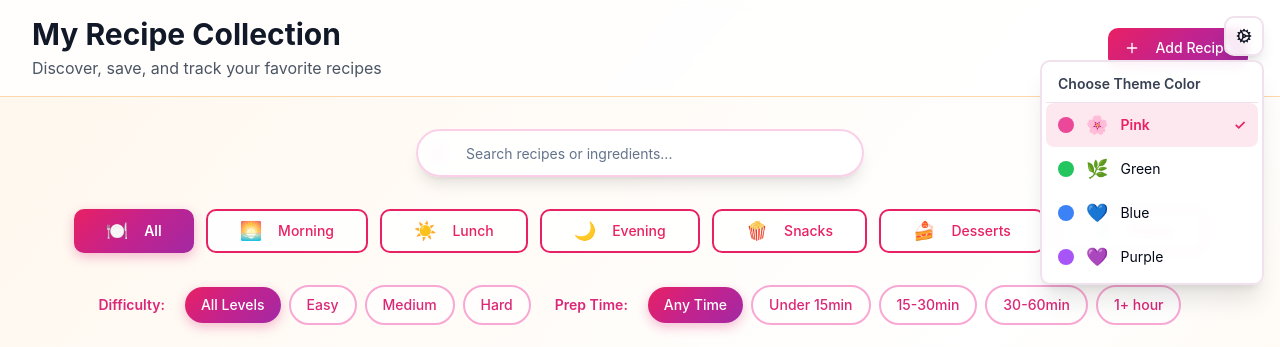
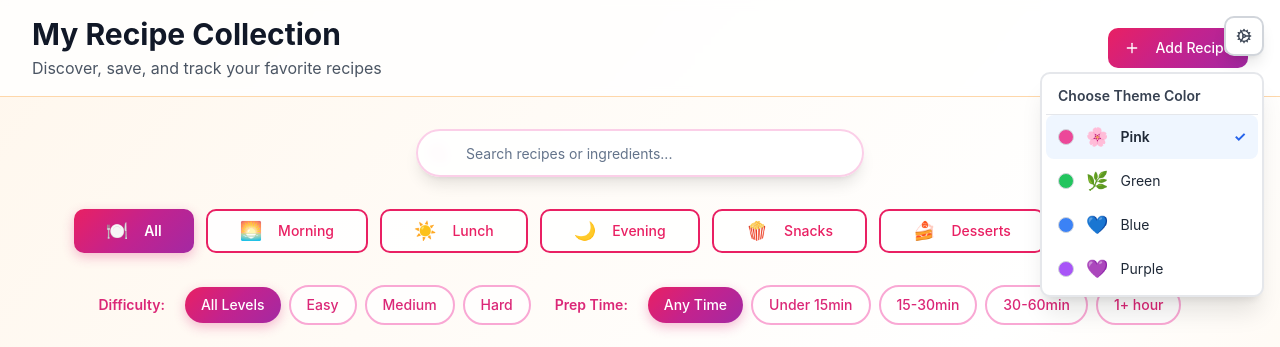
Before and after one commit to abdulbasit-dev/foodis, a React (Vite) app: page / in a window 1280 px wide. Both pictures are taken after a click on the button 1244 px from the left and 36 px from the top of the page. Shown: the top 347 px of the page. Built offline with nearby package versions, Linux system fonts and the light colour scheme.

Commit message:
Fix: Theme switcher icon not working
The cog icon wasn't triggering theme changes. This commit addresses the issue.

```diff
--- a/src/components/ThemeSwitcher.tsx
+++ b/src/components/ThemeSwitcher.tsx
@@ -33,35 +33,37 @@ const ThemeSwitcher: React.FC = () => {
         <Button
           variant="outline"
           size="icon"
-          className="fixed top-4 right-4 z-50 bg-white/90 backdrop-blur-sm border-2 hover:bg-white/95 shadow-lg"
+          className="fixed top-4 right-4 z-[9999] bg-white hover:bg-gray-50 border-2 border-gray-300 shadow-lg hover:shadow-xl transition-all duration-200"
+          onClick={() => console.log('Cog button clicked!')}
         >
-          <Cog className="h-5 w-5" />
+          <Cog className="h-5 w-5 text-gray-700" />
         </Button>
       </DropdownMenuTrigger>
       <DropdownMenuContent
-        className="w-56 bg-white/95 backdrop-blur-sm border-2 shadow-xl z-50"
+        className="w-56 bg-white border-2 border-gray-200 shadow-xl z-[9999] mt-2"
         align="end"
+        sideOffset={8}
       >
-        <div className="px-3 py-2 text-sm font-semibold text-gray-700 border-b">
+        <div className="px-3 py-2 text-sm font-semibold text-gray-700 border-b border-gray-200">
           Choose Theme Color
         </div>
         {themes.map((theme) => (
           <DropdownMenuItem
             key={theme.id}
             onClick={() => handleThemeChange(theme.id)}
-            className={`flex items-center gap-3 cursor-pointer px-3 py-2 ${
+            className={`flex items-center gap-3 cursor-pointer px-3 py-2 transition-colors ${
               currentTheme === theme.id
-                ? 'bg-primary/10 text-primary font-semibold'
+                ? 'bg-blue-50 text-blue-700 font-semibold'
                 : 'hover:bg-gray-50'
             }`}
           >
-            <div className="flex items-center gap-3">
-              <div className={`w-4 h-4 rounded-full ${theme.color}`} />
+            <div className="flex items-center gap-3 flex-1">
+              <div className={`w-4 h-4 rounded-full ${theme.color} border border-gray-300`} />
               <span className="text-lg">{theme.emoji}</span>
-              <span>{theme.name}</span>
+              <span className="text-gray-800">{theme.name}</span>
             </div>
             {currentTheme === theme.id && (
-              <span className="ml-auto text-primary">✓</span>
+              <span className="ml-auto text-blue-600 font-bold">✓</span>
             )}
           </DropdownMenuItem>
         ))}
```
